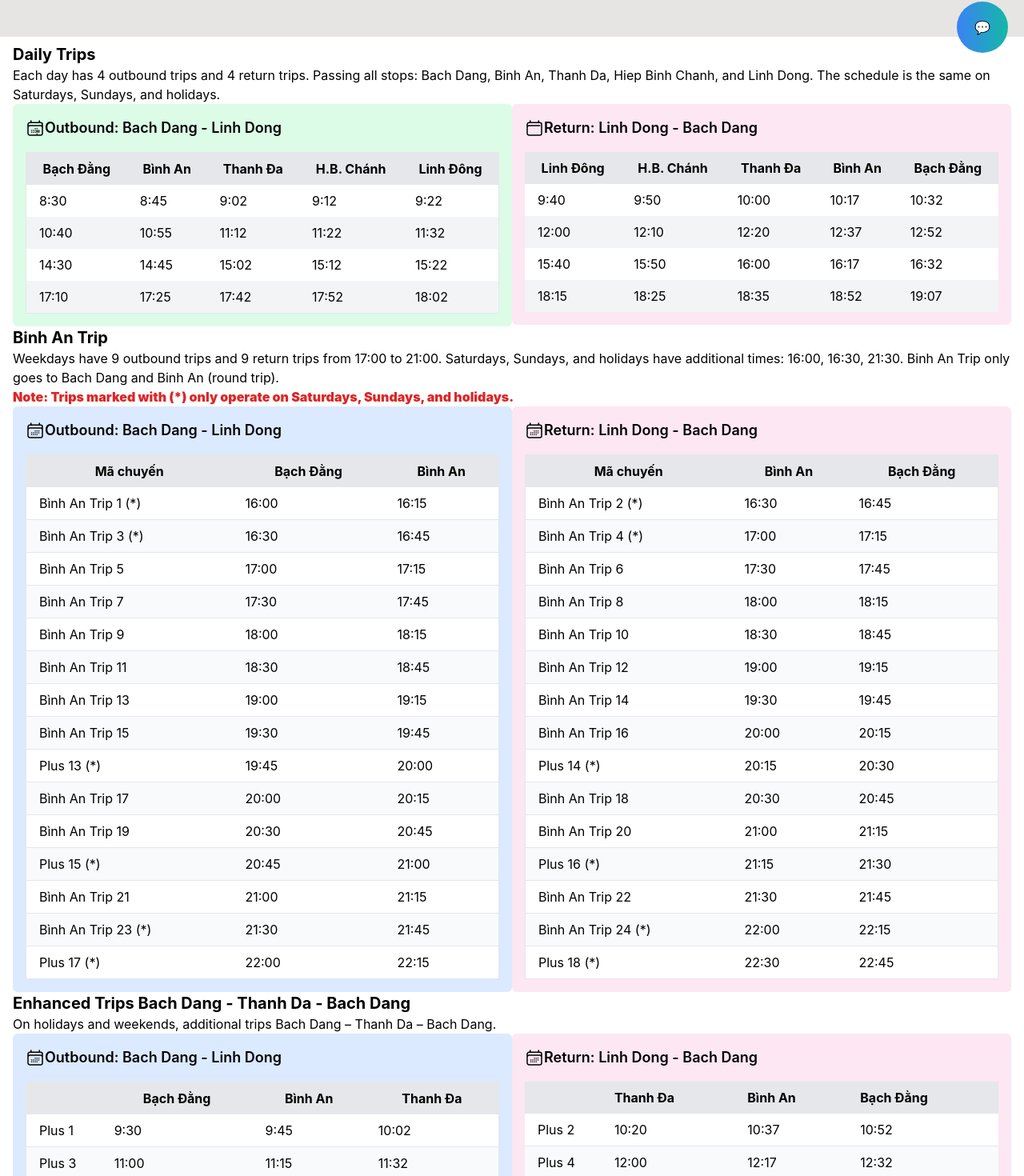
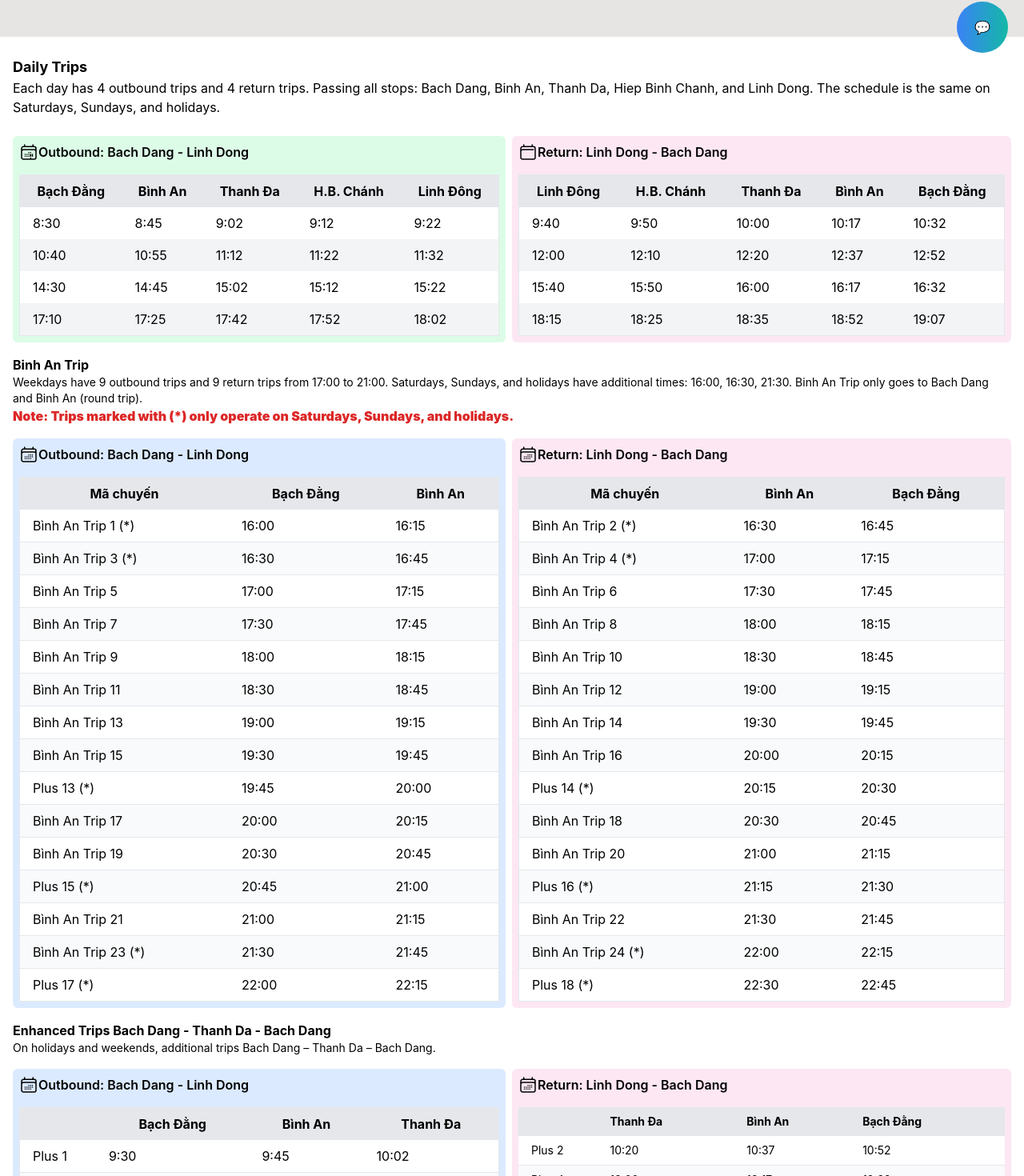
Before and after one commit to duc15112003/FE_Saigon_Water_Bus, a React (Create React App) app: page /lich in a window 1280 px wide. Shown: the part 714-2184 px from the top of the page at 80% size. Built offline with nearby package versions, Linux system fonts and the light colour scheme.

Commit message:
Update reponsive, fix step 3 booking

```diff
--- a/public/locales/en/translation.json
+++ b/public/locales/en/translation.json
@@ -269,7 +269,7 @@
     "orderBy": "Order by",
     "earliest": "Earliest departure time",
     "lastest": "Latest departure time",
-    "seat75": "75 - seat",
+    "seat75": "73 - seats",
     "minute": "Minute",
     "detail": "Detailed information",
     "belongTo": "Segment ticket of the trip",
--- a/public/locales/vi/translation.json
+++ b/public/locales/vi/translation.json
@@ -268,13 +268,13 @@
     "orderBy": "Sắp xếp theo",
     "earliest": "Giờ đi sớm nhất",
     "lastest": "Giờ đi muộn nhất",
-    "seat75": "Ghế ngồi 75 chỗ",
+    "seat75": "Ghế ngồi 73 chỗ",
     "minute": "Phút",
     "detail": "Thông tin chi tiết",
     "belongTo": "Vé chặng thuộc chuyến",
     "ticket": "Vé",
     "soldOut": "Hết vé !",
-    "available": "Số ghế còn trống",
+    "available": "Số ghế trống",
     "close": "Đóng lại",
     "chooseSeat": "Chọn chỗ",
     "message1": "Thông tin tìm kiếm không phù hợp vui lòng kiểm tra lại!"
--- a/src/components/ingredient/Datve/QuyTrinhDatVe/allstep.js
+++ b/src/components/ingredient/Datve/QuyTrinhDatVe/allstep.js
@@ -50,7 +50,7 @@ const MultiStepForm = ({ chuyenTau, dateTrip, seatLabels }) => {
           {stepTitles.map((title, index) => (
               <div
                   key={index}
-                  className={`mx-2 px-4 py-2 ${step === index + 1 ? 'font-bold text-blue-500 border-b-2 border-blue-500' : ''}`}
+                  className={`mx-2 px-4 py-2 text-sm 2xl:text-base ${step === index + 1 ? 'font-bold text-blue-500 border-b-2 border-blue-500' : ''}`}
               >
                 {completedSteps.includes(index + 1) ? <span className="mr-1">&#10004;</span> :
                     <span className="mr-1">{index + 1}.</span>}
--- a/src/components/ingredient/Datve/QuyTrinhDatVe/step1.js
+++ b/src/components/ingredient/Datve/QuyTrinhDatVe/step1.js
@@ -11,7 +11,7 @@ const Step1 = ({nextStep, clickedSeats, setClickedSeats, chuyenTau, seatLabels})
                           chuyenTau={chuyenTau}/>
             <div className='flex justify-end'>
                 <button
-                    className={`bg-green-500 text-white font-bold py-2 px-4 rounded flex items-center ${clickedSeats.length === 0 || clickedSeats === null ? 'disabled bg-slate-100' : ''}`}
+                    className={`bg-green-500 text-white font-bold p-2 text-sm 2xl:text-base rounded flex items-center ${clickedSeats.length === 0 || clickedSeats === null ? 'disabled bg-slate-100' : ''}`}
                     onClick={clickedSeats.length === 0 || clickedSeats === null ? null : nextStep}
                 >
                     {t('continue')}
--- a/src/components/ingredient/Datve/QuyTrinhDatVe/step2.js
+++ b/src/components/ingredient/Datve/QuyTrinhDatVe/step2.js
@@ -49,7 +49,7 @@ const Step2 = ({ nextStep, prevStep, chuyenTau, clickedSeats }) => {
         <div
             className='flex flex-col md:flex-row justify-between items-center mt-4 space-y-4 md:space-y-0 md:space-x-4'>
           <button
-              className="bg-green-500 hover:bg-green-700 text-white font-bold py-2 px-4 rounded flex items-center"
+              className="bg-green-500 hover:bg-green-700 text-white font-bold p-2 text-sm 2xl:text-base rounded flex items-center"
               onClick={prevStep}
           >
             <svg xmlns="http://www.w3.org/2000/svg" fill="none" viewBox="0 0 24 24" strokeWidth="1.5"
@@ -58,9 +58,9 @@ const Step2 = ({ nextStep, prevStep, chuyenTau, clickedSeats }) => {
             </svg>
             {t('back')}
           </button>
-          <span className="text-center">{t('totalCost', { amount: formatCurrency(totalCost) })}</span>
+          <span className="text-center font-semibold">{t('totalCost', { amount: formatCurrency(totalCost) })}</span>
           <button
-              className="bg-green-500 hover:bg-green-700 text-white font-bold py-2 px-4 rounded flex items-center"
+              className="bg-green-500 hover:bg-green-700 text-white font-bold p-2 text-sm 2xl:text-base rounded flex items-center"
               onClick={nextStep}
           >
             {t('continue')}
--- a/src/components/ingredient/lich.js
+++ b/src/components/ingredient/lich.js
@@ -6,18 +6,19 @@ function Lich() {
     const { t } = useTranslation();
 
     return (
-        <div>
-            <section className="lkh2 px-4">
-                <div className="daily">
-                    <h2 className="text-xl font-bold">{t('dailyTrips')}</h2>
-                    <p>{t('tripsDescription')}</p>
-                </div>
-            </section>
+        <div className='text-sm 2xl:text-base'>
+                    <section className="p-4 ">
+                        <div className="daily space-y-2 sm:space-y-4">
+                            <h2 className="text-sm sm:text-base lg:text-lg font-bold">{t('dailyTrips')}</h2>
+                            <span className="text-sm sm:text-sm lg:text-base">{t('tripsDescription')}</span>
+                        </div>
+                    </section>
+
             <section className="px-4">
                 <div className="container mx-auto">
                     <div className="flex flex-wrap">
-                        <div className="w-full sm:w-1/2 mt-4 sm:mt-0">
-                            <div className="nenxanh bg-green-100 p-4 rounded-md">
+                        <div className="w-full sm:w-1/2 mt-2">
+                            <div className="nenxanh bg-green-100 p-2 rounded-md sm:mr-2">
                                 <div className="ld mb-4">
                                     <h4 className="text-lg font-semibold flex items-center">
                                         <svg xmlns="http://www.w3.org/2000/svg" fill="none" viewBox="0 0 24 24"
@@ -25,10 +26,10 @@ function Lich() {
                                             <path stroke-linecap="round" stroke-linejoin="round"
                                                   d="M6.75 3v2.25M17.25 3v2.25M3 18.75V7.5a2.25 2.25 0 0 1 2.25-2.25h13.5A2.25 2.25 0 0 1 21 7.5v11.25m-18 0A2.25 2.25 0 0 0 5.25 21h13.5A2.25 2.25 0 0 0 21 18.75m-18 0v-7.5A2.25 2.25 0 0 1 5.25 9h13.5A2.25 2.25 0 0 1 21 11.25v7.5m-9-6h.008v.008H12v-.008ZM12 15h.008v.008H12V15Zm0 2.25h.008v.008H12v-.008ZM9.75 15h.008v.008H9.75V15Zm0 2.25h.008v.008H9.75v-.008ZM7.5 15h.008v.008H7.5V15Zm0 2.25h.008v.008H7.5v-.008Zm6.75-4.5h.008v.008h-.008v-.008Zm0 2.25h.008v.008h-.008v-.008Zm0 2.25h.008v.008h-.008V15Zm0 2.25h.008v.008h-.008v-.008Zm2.25-4.5h.008v.008H16.5v-.008Zm0 2.25h.008v.008H16.5V15Z"/>
                                         </svg>
-                                        <span className="text">{t('outboundTrip')}</span>
+                                        <span className="text text-sm sm:text-sm lg:text-base">{t('outboundTrip')}</span>
                                     </h4>
                                 </div>
-                                <table className="min-w-full bg-white border border-gray-200 ">
+                                <table className="min-w-full bg-white border border-gray-200 text-sm sm:text-sm lg:text-base">
                                     <thead>
                                     <tr className="bg-gray-200">
                                         <th className="px-2 md:px-4 py-2">Bạch Đằng</th>
@@ -71,8 +72,8 @@ function Lich() {
                                 </table>
                             </div>
                         </div>
-                        <div className="w-full sm:w-1/2 mt-4 md:mt-0">
-                            <div className="nenhong bg-pink-100 p-4 rounded-md">
+                        <div className="w-full sm:w-1/2 mt-2 ">
+                            <div className="nenhong bg-pink-100 p-2 rounded-md">
                                 <div className="ld mb-4">
                                     <h4 className="text-lg font-semibold flex items-center">
                                         <svg xmlns="http://www.w3.org/2000/svg" fill="none" viewBox="0 0 24 24"
@@ -81,10 +82,10 @@ function Lich() {
                       25 2.25 0 0 1 21 11.25v7.5m-9-6h.008v.008H12v-.008ZM12 15h.008v.008H12V15Zm0 2.25h.008v.008H12v-.008ZM9.75 15h.008v.008H9.75V15Zm0 2.25h.008v.008H9.75v-.008ZM7.5 15h.008v.008H7.5V15Zm0 2.25h.008v.008H7.5v-.008Zm6.75-4.5h.008v.008h-.008v-.008Zm0 2.25h.008v.008h-.008v-.008Zm0 2.25h.008v.008h-.008V15Zm0 2.25h.008v.008h-.008v-.008Zm2.25-4.5h.008v.008H16.5v-.008Zm0 2.25h.008v.008H16.5V15Z"/>
                                         </svg>
 
-                                        <span className="text">{t('returnTrip')}</span>
+                                        <span className="text text-sm sm:text-sm lg:text-base">{t('returnTrip')}</span>
                                     </h4>
                                 </div>
-                                <table className="table-auto w-full">
+                                <table className="min-w-full bg-white border border-gray-200 text-sm sm:text-sm lg:text-base">
                                     <thead>
                                     <tr className="bg-gray-200">
                                         <th className="px-2 md:px-4 py-2">Linh Đông</th>
@@ -130,14 +131,14 @@ function Lich() {
                     </div>
                 </div>
             </section>
-            <section className="px-4">
+            <section className="p-4">
                 <div className="">
-                    <h2 className="text-xl font-bold">{t('binhAnTrip')}</h2>
+                    <h2 className="text-sm sm:text-sm  lg:text-base font-bold">{t('binhAnTrip')}</h2>
                     <p>{t('binhAnTripDescription')}</p>
                 </div>
                 <div className="ly">
                     <div className="luuy">
-                        <p className="text-red-600 font-semibold">
+                        <p className="text-red-600 font-semibold text-sm sm:text-sm lg:text-base">
                             <strong>{t('noteLich')}</strong>
                         </p>
                     </div>
@@ -147,7 +148,7 @@ function Lich() {
                 <div className="container mx-auto">
                     <div className="flex flex-wrap">
                         <div className="w-full sm:w-1/2">
-                            <div className="bg-blue-100 p-4 rounded-md">
+                            <div className="bg-blue-100 p-2 rounded-md sm:mr-2">
                                 <div className="flex items-center mb-4">
                                     <h4 className="text-lg font-semibold flex items-center">
                                         <svg xmlns="http://www.w3.org/2000/svg" fill="none" viewBox="0 0 24 24"
@@ -155,10 +156,10 @@ function Lich() {
                                             <path stroke-linecap="round" stroke-linejoin="round"
                                                   d="M6.75 3v2.25M17.25 3v2.25M3 18.75V7.5a2.25 2.25 0 0 1 2.25-2.25h13.5A2.25 2.25 0 0 1 21 7.5v11.25m-18 0A2.25 2.25 0 0 0 5.25 21h13.5A2.25 2.25 0 0 0 21 18.75m-18 0v-7.5A2.25 2.25 0 0 1 5.25 9h13.5A2.25 2.25 0 0 1 21 11.25v7.5m-9-6h.008v.008H12v-.008ZM12 15h.008v.008H12V15Zm0 2.25h.008v.008H12v-.008ZM9.75 15h.008v.008H9.75V15Zm0 2.25h.008v.008H9.75v-.008ZM7.5 15h.008v.008H7.5V15Zm0 2.25h.008v.008H7.5v-.008Zm6.75-4.5h.008v.008h-.008v-.008Zm0 2.25h.008v.008h-.008V15Zm0 2.25h.008v.008h-.008v-.008Zm2.25-4.5h.008v.008H16.5v-.008Zm0 2.25h.008v.008H16.5V15Z"/>
                                         </svg>
-                                        <span className="text">{t('outboundTrip')}</span>
+                                        <span className="text text-sm sm:text-sm lg:text-base">{t('outboundTrip')}</span>
                                     </h4>
                                 </div>
-                                <table className="min-w-full bg-white border border-gray-200">
+                                <table className="min-w-full bg-white border border-gray-200 text-sm sm:text-sm lg:text-base">
                                     <thead>
                                     <tr className="bg-gray-200">
                                         <th className="px-2 md:px-4 py-2" style={{width: '192.292px'}}>Mã chuyến</th>
@@ -247,7 +248,7 @@ function Lich() {
                             </div>
                         </div>
                         <div className="w-full sm:w-1/2 mt-4 sm:mt-0">
-                            <div className="bg-pink-100 p-4 rounded-md">
+                            <div className="bg-pink-100 p-2 rounded-md">
                                 <div className="flex items-center mb-4">
                                     <h4 className="text-lg font-semibold flex items-center">
                                         <svg xmlns="http://www.w3.org/2000/svg" fill="none" viewBox="0 0 24 24"
@@ -255,10 +256,10 @@ function Lich() {
                                             <path stroke-linecap="round" stroke-linejoin="round"
                                                   d="M6.75 3v2.25M17.25 3v2.25M3 18.75V7.5a2.25 2.25 0 0 1 2.25-2.25h13.5A2.25 2.25 0 0 1 21 7.5v11.25m-18 0A2.25 2.25 0 0 0 5.25 21h13.5A2.25 2.25 0 0 0 21 18.75m-18 0v-7.5A2.25 2.25 0 0 1 5.25 9h13.5A2.25 2.25 0 0 1 21 11.25v7.5m-9-6h.008v.008H12v-.008ZM12 15h.008v.008H12V15Zm0 2.25h.008v.008H12v-.008ZM9.75 15h.008v.008H9.75V15Zm0 2.25h.008v.008H9.75v-.008ZM7.5 15h.008v.008H7.5V15Zm0 2.25h.008v.008H7.5v-.008Zm6.75-4.5h.008v.008h-.008v-.008Zm0 2.25h.008v.008h-.008V15Zm0 2.25h.008v.008h-.008v-.008Zm2.25-4.5h.008v.008H16.5v-.008Zm0 2.25h.008v.008H16.5V15Z"/>
                                         </svg>
-                                        <span className="text">{t('returnTrip')}</span>
+                                        <span className="text text-sm sm:text-sm lg:text-base">{t('returnTrip')}</span>
                                     </h4>
                                 </div>
-                                <table className="min-w-full bg-white border border-gray-200 ">
+                                <table className="min-w-full bg-white border border-gray-200 text-sm sm:text-sm lg:text-base">
                                     <thead className="">
                                     <tr className="bg-gray-200">
                                         <th className="px-2 md:px-4 py-2" style={{width: '192.292px'}}>Mã chuyến</th>
@@ -349,9 +350,9 @@ function Lich() {
                     </div>
                 </div>
             </section>
-            <section className="px-4">
+            <section className="p-4">
                 <div className="">
-                    <h2 className="text-xl font-bold">{t('enhancedTrips')}</h2>
+                    <h2 className="text-sm sm:text-sm lg:text-base font-bold">{t('enhancedTrips')}</h2>
                     <p>{t('enhancedTripsDescription')}</p>
                 </div>
             </section>
@@ -359,7 +360,7 @@ function Lich() {
                 <div className="container mx-auto">
                     <div className="flex flex-wrap">
                         <div className="w-full sm:w-1/2">
-                            <div className="bg-blue-100 p-4 rounded-md">
+                            <div className="bg-blue-100 p-2 rounded-md sm:mr-2">
                                 <div className="flex items-center mb-4">
                                     <h4 className="text-lg font-semibold flex items-center">
                                         <svg xmlns="http://www.w3.org/2000/svg" fill="none" viewBox="0 0 24 24"
@@ -367,10 +368,10 @@ function Lich() {
                                             <path stroke-linecap="round" stroke-linejoin="round"
                                                   d="M6.75 3v2.25M17.25 3v2.25M3 18.75V7.5a2.25 2.25 0 0 1 2.25-2.25h13.5A2.25 2.25 0 0 1 21 7.5v11.25m-18 0A2.25 2.25 0 0 0 5.25 21h13.5A2.25 2.25 0 0 0 21 18.75m-18 0v-7.5A2.25 2.25 0 0 1 5.25 9h13.5A2.25 2.25 0 0 1 21 11.25v7.5m-9-6h.008v.008H12v-.008ZM12 15h.008v.008H12V15Zm0 2.25h.008v.008H12v-.008ZM9.75 15h.008v.008H9.75V15Zm0 2.25h.008v.008H9.75v-.008ZM7.5 15h.008v.008H7.5V15Zm0 2.25h.008v.008H7.5v-.008Zm6.75-4.5h.008v.008h-.008v-.008Zm0 2.25h.008v.008h-.008V15Zm0 2.25h.008v.008h-.008v-.008Zm2.25-4.5h.008v.008H16.5v-.008Zm0 2.25h.008v.008H16.5V15Z"/>
                                         </svg>
-                                        <span className="text">{t('outboundTrip')}</span>
+                                        <span className="text text-sm sm:text-sm lg:text-base">{t('outboundTrip')}</span>
                                     </h4>
                                 </div>
-                                <table className="min-w-full bg-white border border-gray-200">
+                                <table className="min-w-full bg-white border border-gray-200 text-sm sm:text-sm lg:text-base">
                                     <thead>
                                     <tr className="bg-gray-200">
                                         <th className="px-2 md:px-4 py-2" style={{width: '64.1458px'}}></th>
@@ -421,7 +422,7 @@ function Lich() {
                             </div>
                         </div>
                         <div className="w-full sm:w-1/2 mt-4 sm:mt-0">
-                            <div className="bg-pink-100 p-4 rounded-md">
+                            <div className="bg-pink-100 p-2 rounded-md">
                                 <div className="flex items-center mb-4">
                                     <h4 className="text-lg font-semibold flex items-center">
                                         <svg xmlns="http://www.w3.org/2000/svg" fill="none" viewBox="0 0 24 24"
@@ -429,7 +430,7 @@ function Lich() {
                                             <path stroke-linecap="round" stroke-linejoin="round"
                                                   d="M6.75 3v2.25M17.25 3v2.25M3 18.75V7.5a2.25 2.25 0 0 1 2.25-2.25h13.5A2.25 2.25 0 0 1 21 7.5v11.25m-18 0A2.25 2.25 0 0 0 5.25 21h13.5A2.25 2.25 0 0 0 21 18.75m-18 0v-7.5A2.25 2.25 0 0 1 5.25 9h13.5A2.25 2.25 0 0 1 21 11.25v7.5m-9-6h.008v.008H12v-.008ZM12 15h.008v.008H12V15Zm0 2.25h.008v.008H12v-.008ZM9.75 15h.008v.008H9.75V15Zm0 2.25h.008v.008H9.75v-.008ZM7.5 15h.008v.008H7.5V15Zm0 2.25h.008v.008H7.5v-.008Zm6.75-4.5h.008v.008h-.008v-.008Zm0 2.25h.008v.008h-.008V15Zm0 2.25h.008v.008h-.008v-.008Zm2.25-4.5h.008v.008H16.5v-.008Zm0 2.25h.008v.008H16.5V15Z"/>
                                         </svg>
-                                        <span className="text">{t('returnTrip')}</span>
+                                        <span className="text text-sm sm:text-sm lg:text-base">{t('returnTrip')}</span>
                                     </h4>
                                 </div>
                                 <table className="table-auto w-full text-left">
@@ -487,8 +488,8 @@ function Lich() {
             </section>
             <section className="px-4">
                 <div className="">
-                    <h2 className="text-xl font-bold">{t('freeFareNote')}</h2>
-                    <p>{t('freeFareNote')}</p>
+                    <h2 className="font-bold text-sm sm:text-sm lg:text-base">{t('freeFareNote')}</h2>
+                    {/* <p>{t('freeFareNote')}</p> */}
                 </div>
             </section>
         </div>
```
Also changed, not shown: src/components/DefaulLayout/Header/header.js (+8 -5 lines), src/components/ingredient/Datve/QuyTrinhDatVe/step3.js (+52 -9 lines), src/components/ingredient/Datve/chuyen.js (+8 -8 lines), src/components/ingredient/Datve/ghetau.js (+10 -11 lines).
